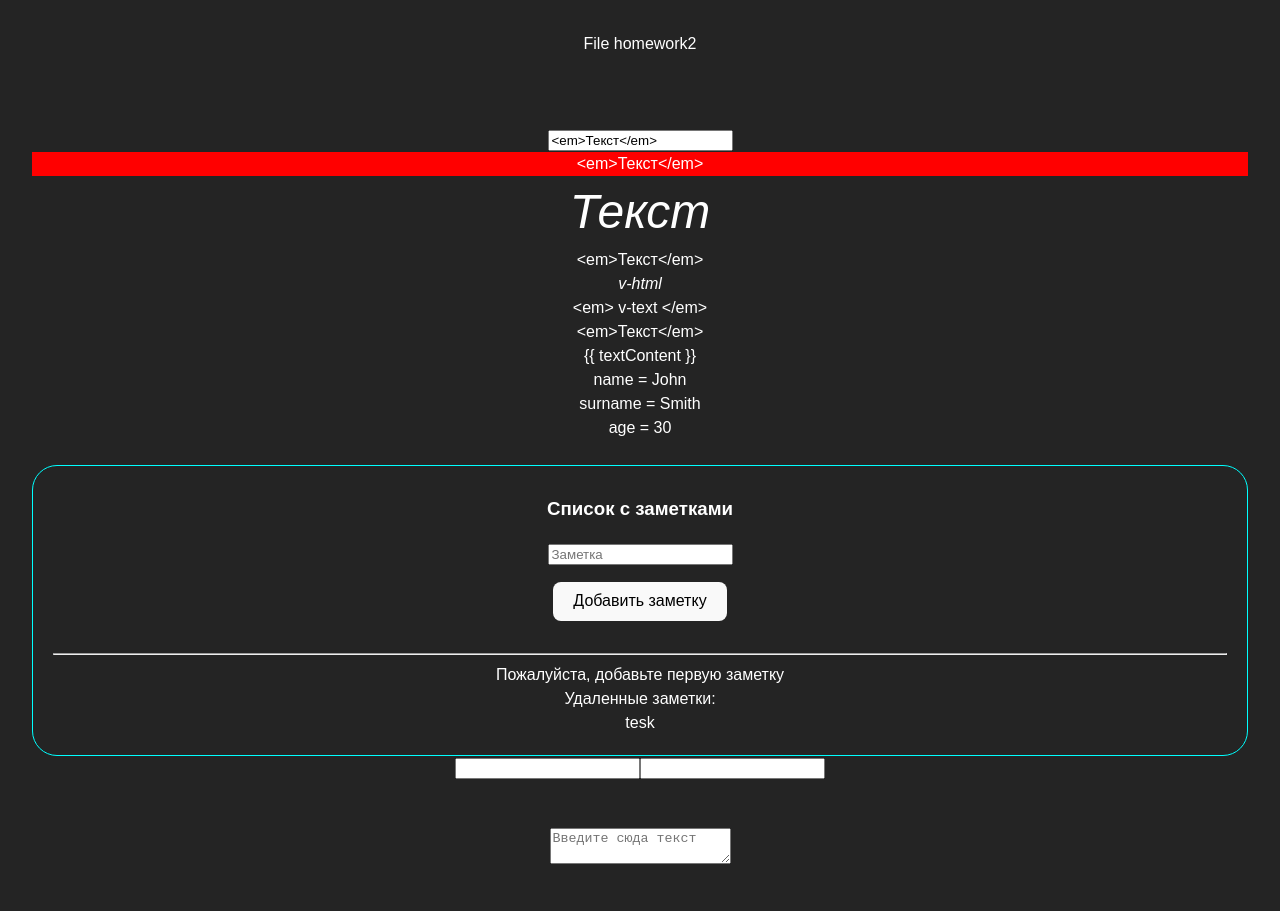
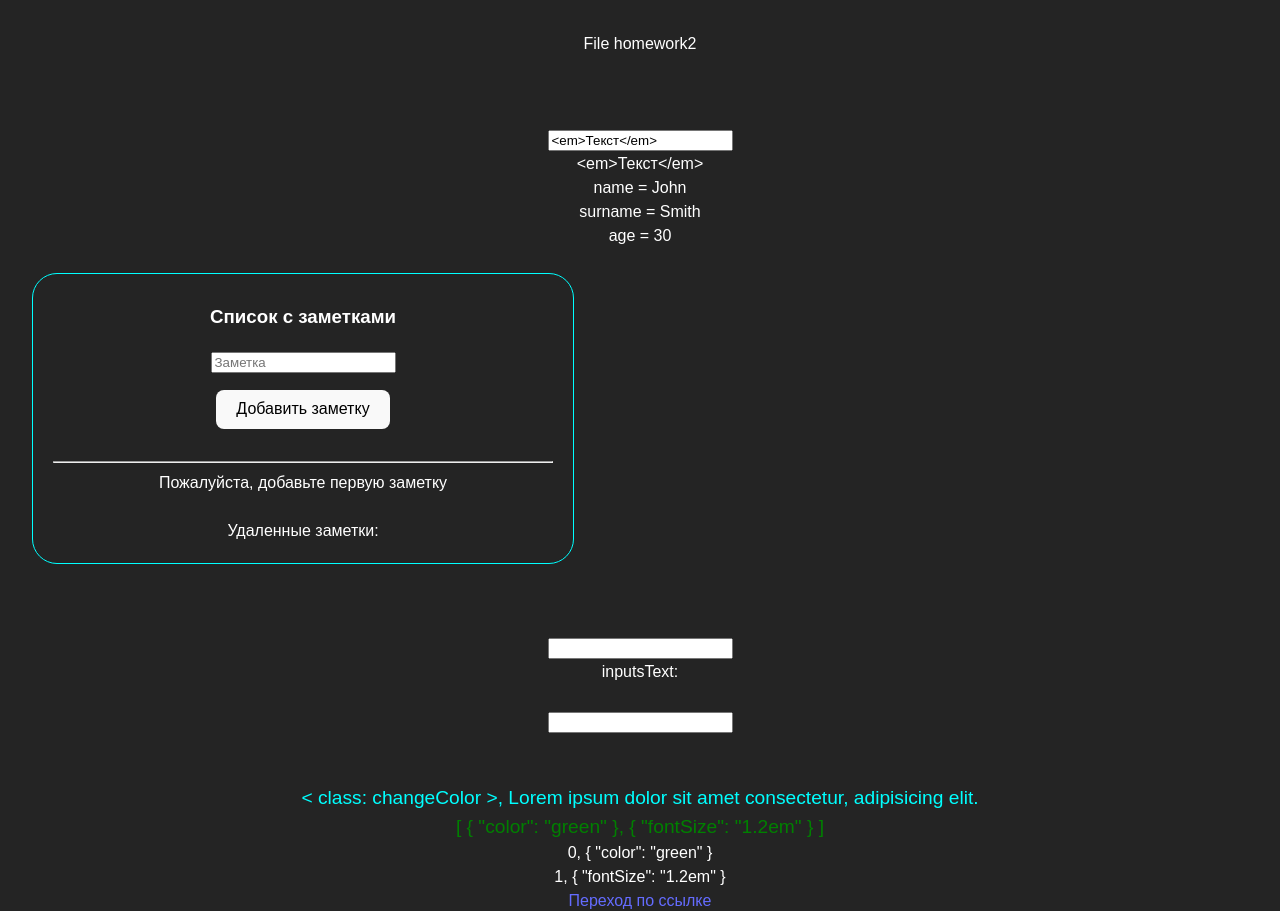
Before and after one commit to belkud/work_with_Vue, a Vue app: page / in a window 1280 px wide. Shown: the top 911 px of the page. Built offline with nearby package versions, Linux system fonts and the light colour scheme; a web font is replaced by a local one.

Commit message:
fixed bugs

```diff
--- a/src/components/HomeWork2.vue
+++ b/src/components/HomeWork2.vue
@@ -10,20 +10,15 @@
 
 <input v-model="textContent" type="text" v-cloak>
 
-<div :class="textContent.length<5 ? isRed : textContent.length<10 ? isOrange : textContent.length<15 ? one : textContent.length>20 ? isRed : one">{{ textContent }}
-</div>
 
-
-<div :style="{fontSize: textContent.length/5 + 'em'}"
-v-html="textContent"
-></div>
 
 <div> {{ textContent }}</div>
 
-<div v-html="'<em> v-html </em>'"></div>
+<!-- изучение атрибутов -->
+<!-- <div v-html="'<em> v-html </em>'"></div>
 <div v-text="'<em> v-text </em>'"></div>
 <div v-once>{{ textContent }}</div>
-<div v-pre>{{ textContent }}</div>
+<div v-pre>{{ textContent }}</div> -->
 <!--
 <ul>
     <li class="list" v-for="(value, i) in mass">
@@ -44,9 +39,7 @@ v-html="textContent"
 
     <h3>Список с заметками</h3>
     <input
-    @keypress.enter="addMark" v-model="notes" type="text" placeholder="Заметка"
-    :style="{
-        color: notes.length < 5 ? 'red' : 'green' }">
+    @keypress.enter="addMark" v-model="notes" type="text" placeholder="Заметка">
     <ol @click="deleteItem">
         <li class="list" v-for="(note) in notesArray" >{{ toUpperCase(note) }}<button class="deleteBtn" >×</button></li>
     </ol>
@@ -55,8 +48,10 @@ v-html="textContent"
     <hr>
     <div>{{ countNote==0 ? 'Пожалуйста, добавьте первую заметку' : `Количество заметок: ${countNote}`}} </div>
 
-        <div>Удаленные заметки:</div>
-    <div v-for="value in massWithdeletedNotes">{{ value }}</div>
+    <br>
+    <div>Удаленные заметки:</div>
+    <div @click="deletedNotes.splice(index,1)" class="list deleteLine" v-for="(value, index) in deletedNotes">{{ value }}</div>
+
 </div>
 
 
@@ -64,21 +59,21 @@ v-html="textContent"
 
 
 <!-- динамическое применение стилей -->
-<input v-model="testModel"
+<!-- <input v-model="testModel"
 :style="testModel.length > 5 ? { color: 'red' } : { color: 'orange' }"
-></input>
+></input> -->
 
 <!-- динамическое применение класса -->
-<input v-model="testModel"
-:class="testModel.length > 5 ? isOrange : isRed"></input>
+<!-- <input v-model="testModel"
+:class="testModel.length > 5 ? isOrange : isRed"></input> -->
 
 
 <br>
 <br>
 <br>
-<textarea name="" id="" v-model="textAreaText" :placeholder="placeholderText">cxvcxsdfsdf</textarea>
+<!-- <textarea name="" id="" v-model="textAreaText" :placeholder="placeholderText">cxvcxsdfsdf</textarea>
 
-<div style="min-height: 50px;">{{ textAreaText }}</div>
+<div style="min-height: 50px;">{{ textAreaText }}</div> -->
 
 
 <!-- без v-model -->
@@ -185,15 +180,12 @@ let one = ref('redBackground')
 
  let secondText = ref('')
 
-let isRed = ref('isRedClass')
-let isOrange = ref('isOrangeClass')
 
-let testModel = ref('')
 
 
 let countNote = ref(0)
 watch(countNote,(oldVal, newVal)=>{
-    // console.log(`было: ${newVal}, стало:${oldVal}`);
+    console.log(`было: ${newVal}, стало:${oldVal}`);
 })
 
 const price1 = ref(100)
@@ -225,8 +217,8 @@ const myDiv = ref({color:'transparent'});
 
 let notes = ref('')
 let notesArray = ref<string[]>([])
-let massWithdeletedNotes = ref(['tesk'])
-console.log(massWithdeletedNotes.value);
+let deletedNotes = ref<string[]>([])
+console.log(deletedNotes.value);
 
 
 function addMark () {
@@ -253,12 +245,12 @@ function toUpperCase (note:string) {
 // второй вариант
 function deleteItem (e:any) {
     if (e.target.nodeName == 'BUTTON') {
-        e.target.closest('li').remove()
-        massWithdeletedNotes.value.push(e.target.closest('li').innerText)
-        console.log(massWithdeletedNotes.value);
-        console.log(e.target.closest('li').innerText);
+        const target = e.target.closest('li')
+        target.remove()
 
+        deletedNotes.value.push(target.innerText.split('').splice(0, target.innerText.length - 1).join(''))
         countNote.value--
+
     }
 }
 
@@ -269,7 +261,6 @@ function deleteItem (e:any) {
 
 
 
-let textAreaText = ref('')
 let textInput = ref('')
 
 let inputsText = ref('')
@@ -280,7 +271,6 @@ function showSymbols (e:any) {
 
 // console.time('timer'); console.timeEnd('timer');
 const title = ref('File homework2')
-const placeholderText = ref('Введите сюда текст')
 
 const checkWidth =document.documentElement
 let screenWidth = ref(parseInt(getComputedStyle(checkWidth).width))
@@ -371,6 +361,7 @@ showSwithcer()
     padding-top: 10px;
     margin-top: 25px;
     border: 1px solid aqua;
+    max-width: 500px;
 
 }
 
@@ -406,6 +397,10 @@ showSwithcer()
     top: 10%;
     left: calc(100% - 20px);
 }
+.deleteLine {
+    text-decoration: line-through;
+}
+
     .isRedClass {
         color: red;
     }
```
